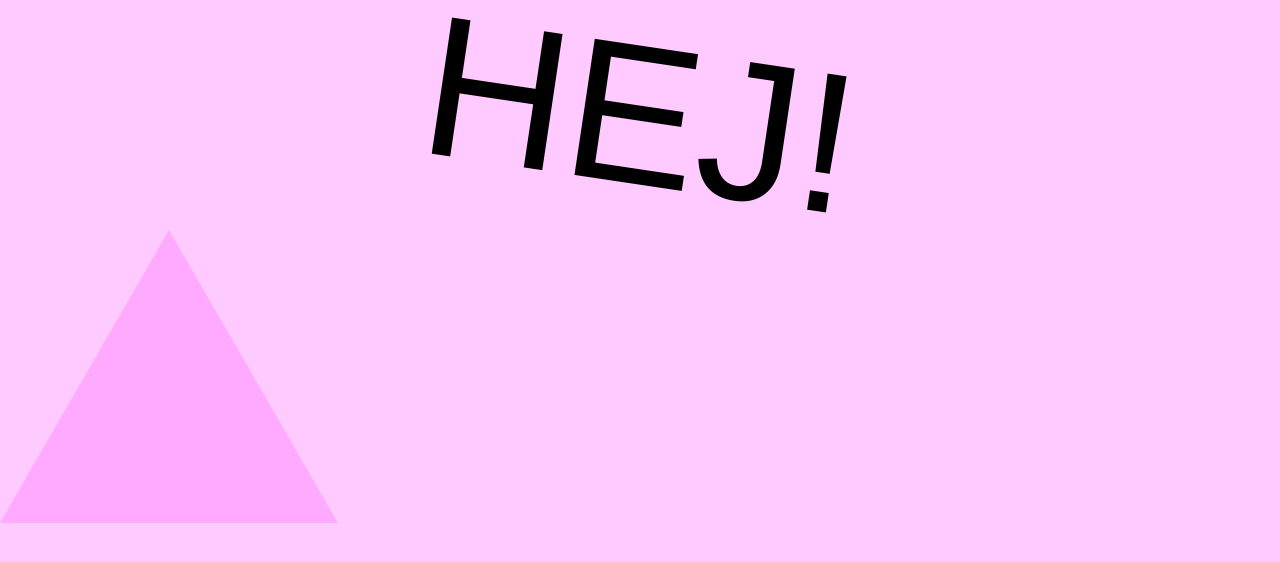
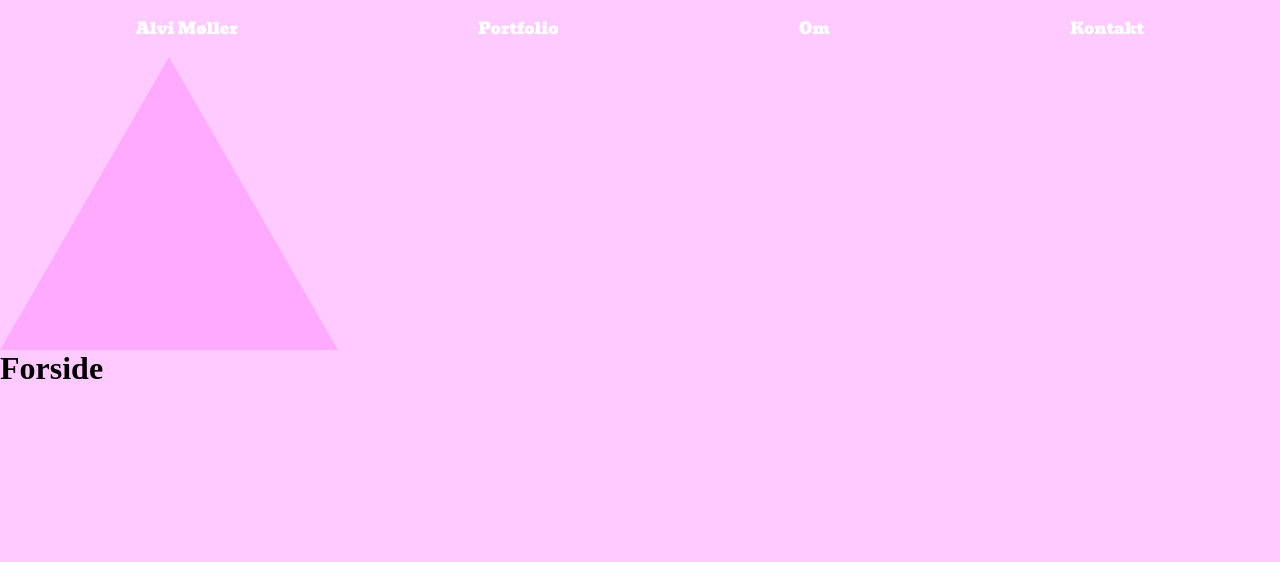
Before and after one commit to alvihelene/portfolio, a React (Vite) app in the folder portfolio/: page / in a window 1280 px wide. Before the commit this address had no page. Shown: the top 562 px of the page. Built offline with nearby package versions, Linux system fonts and the light colour scheme; a web font is replaced by a local one.

Commit message:
Navigation bar added with routes setup

```diff
--- a/portfolio/src/nav/Navbar.jsx
+++ b/portfolio/src/nav/Navbar.jsx
@@ -2,10 +2,21 @@ import { Link } from "react-router-dom"
 import "./Navbar.scss"
 
 export default function Navbar(){
+
+    const navLinks = [
+        { to: "/", label: "Alvi Møller" },
+        { to: "/portfolio", label: "Portfolio" },
+        { to: "/about", label: "Om" },
+        { to: "/contact", label: "Kontakt" },
+    ];
+
     return (
         <nav>
             <div className="nav-wrap">
+            {navLinks.map((link, index) => (
+                    <Link key={index} to={link.to}>{link.label}</Link>
+                ))}
             </div>
         </nav>
-    )
+    );
 }
--- a/portfolio/src/nav/Navbar.scss
+++ b/portfolio/src/nav/Navbar.scss
@@ -0,0 +1,19 @@
+@use "../styling/Variables.scss" as v;
+
+.nav-wrap {
+    display: flex;
+    justify-content: space-around;
+    align-items: center;
+    font-family: v.$secondary-font;
+    color: v.$white;
+    padding: 1rem;
+}
+
+nav a {
+    text-decoration: none;
+    color: inherit;
+}
+
+nav a:hover {
+    color: v.$black;
+}
--- a/portfolio/src/router/Router.jsx
+++ b/portfolio/src/router/Router.jsx
@@ -7,13 +7,30 @@ export default function Router() {
     return (
         <BrowserRouter>
             <Navbar />
-            <Hej />
             <Mountains />
+            {/* <Hej /> */}
                 <Routes>
-                    <Route>
-
-                    </Route>
+                    <Route path="/" element={<Home />} />
+                    <Route path="/portfolio" element={<Portfolio />} />
+                    <Route path="/about" element={<About />} />
+                    <Route path="/contact" element={<Contact />} />
                 </Routes>
         </BrowserRouter>
     );
 }
+
+function Home() {
+    return <h1>Forside</h1>;
+}
+
+function Portfolio() {
+    return <h1>Portfolio</h1>;
+}
+
+function About() {
+    return <h1>About Page</h1>;
+}
+
+function Contact() {
+    return <h1>Contact Page</h1>;
+}
--- a/portfolio/src/styling/Global.scss
+++ b/portfolio/src/styling/Global.scss
@@ -4,6 +4,5 @@
 	margin: 0;
 	padding: 0;
 	box-sizing: border-box;
-	font-family: v.$primary-font;
   background-color: v.$primary-pink;
 }
--- a/portfolio/src/styling/Variables.scss
+++ b/portfolio/src/styling/Variables.scss
@@ -5,3 +5,5 @@ $secondary-font:"Bevan", serif;
 $cow-font:"Moo Lah Lah", sans-serif;
 
 $primary-pink: #ffcaff;
+$black: black;
+$white: white;
```
